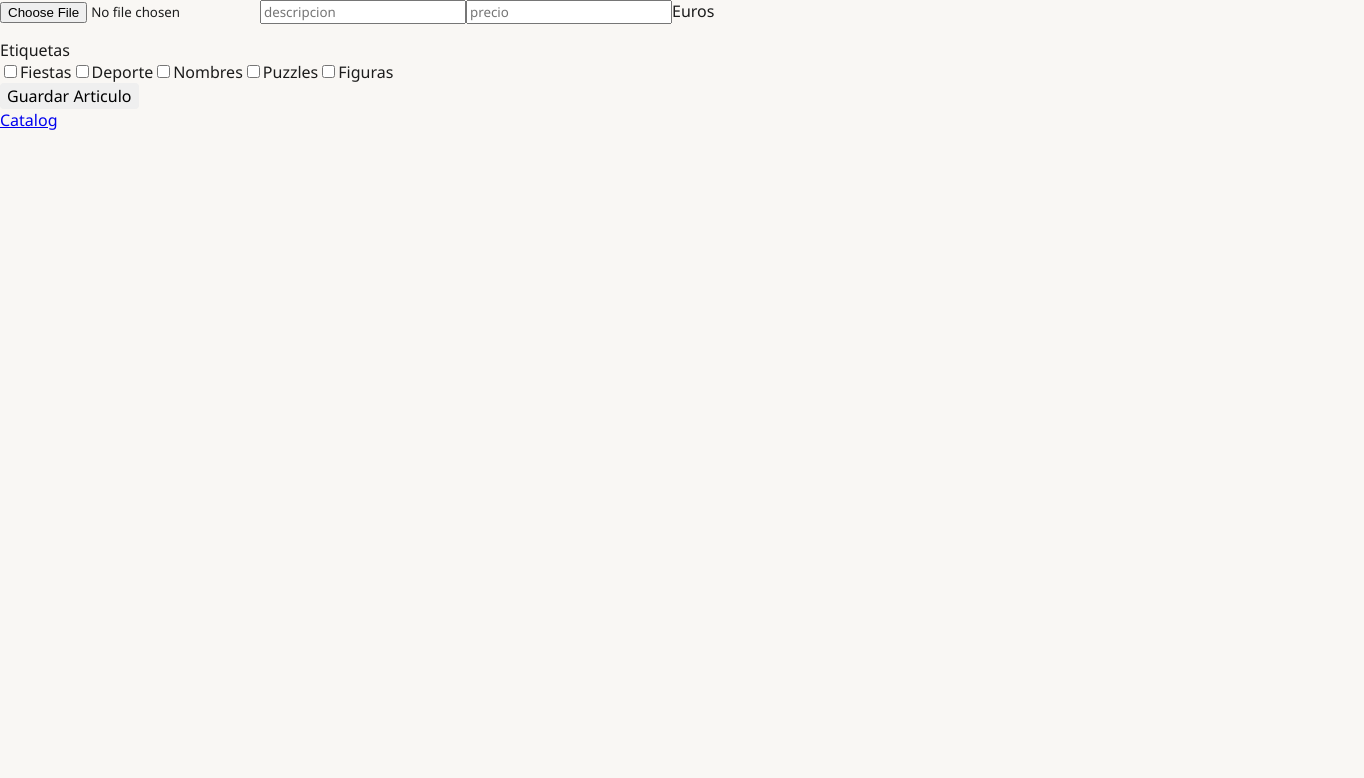
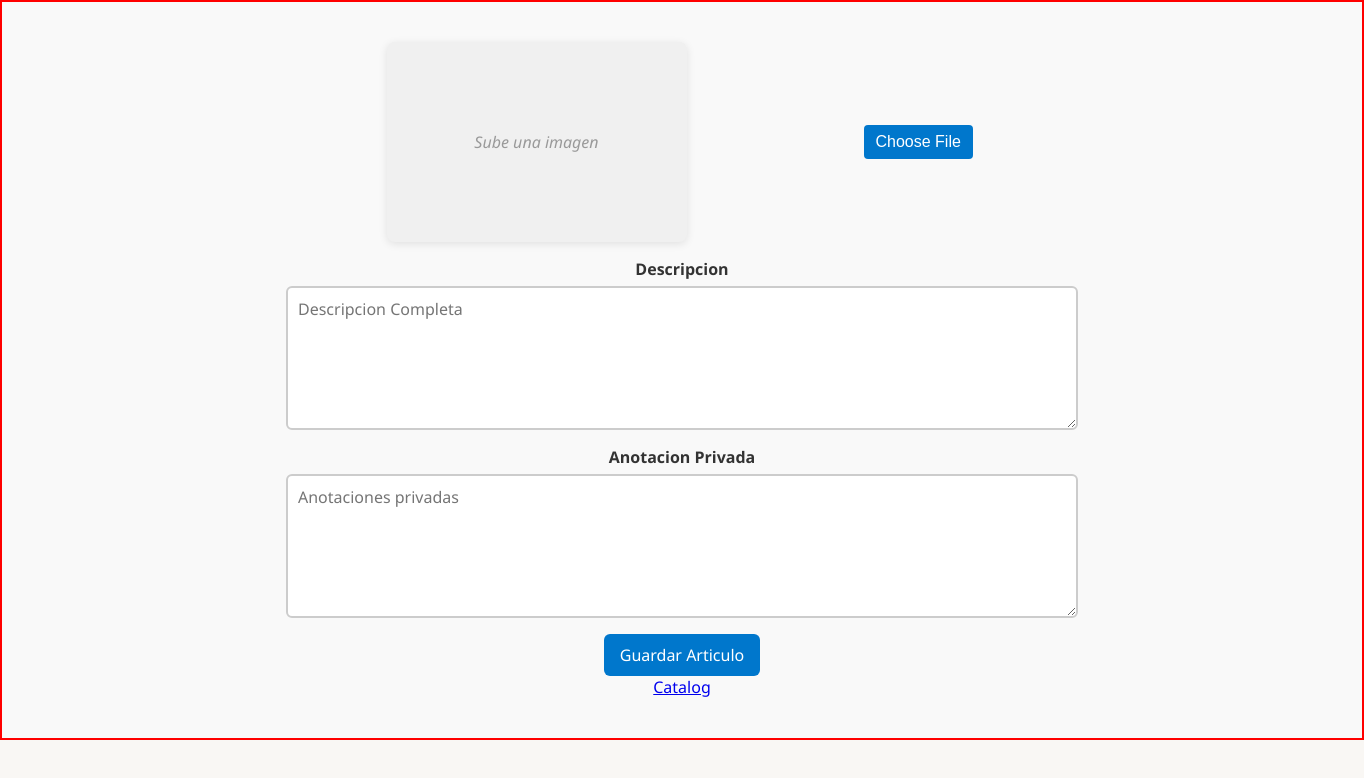
Before and after one commit to monica-tech75/catalogo-jose, a React (Vite) app: page /createArticle in a window 1280 px wide. Shown: the top 778 px of the page, 1364 px wide, since content can reach past the window. Built offline with nearby package versions, Linux system fonts and the light colour scheme.

Commit message:
✨ Añadido modal con animación, cierre por clic y tecla ESC en exportación HTML

```diff
--- a/src/App.css
+++ b/src/App.css
@@ -1,4 +1,7 @@
 #root {
+  margin: 0;
+  padding: 0;
+  box-sizing: border-box;
   width: 100vw;
   margin: 0 auto;
 }
--- a/src/componentes/CatalogForm.jsx
+++ b/src/componentes/CatalogForm.jsx
@@ -1,16 +1,17 @@
 import React, { useState, useEffect } from 'react'
-import { Link } from 'react-router-dom';
+import { Link, useNavigate } from 'react-router-dom';
 import { saveArticle } from '../services/dbService';
+import '../styles/catalogForm.css'
 
 
 const CatalogForm = () => {
+
+  const navigate = useNavigate();
   const [description, setDescription] = useState('');
-  const [price, setPrice] = useState('');
-  const [imageBlob, setImageBlob] = useState(null); // en lugar de image
-
+  const [privateDescription, setPrivateDescription] = useState('');
+  const [imageBlob, setImageBlob] = useState(null);
   const [imagePreview, setImagePreview] = useState(null);
   const [successMessage, setSuccessMessage] = useState('');
-  const [ selectedTags, setSelectedTags] = useState([]);
 
 
   const handleImageUpload = (e) => {
@@ -37,40 +38,42 @@ const CatalogForm = () => {
 
   const handleSubmit = async (e) => {
     e.preventDefault();
-    console.log('📝 Guardando artículo:', {
-      description,
-      price,
-      imageBlob,
-      tags: selectedTags,
-    });
+
     const newArticle = {
       description,
-      price,
+      privateDescription,
       imageBlob, // guardamos el Blob
-      tags: selectedTags,
     };
-    await saveArticle(newArticle);
-    setSuccessMessage('✅ Artículo guardado correctamente');
-    setTimeout(() => setSuccessMessage(''), 3000);
+    try {
+      await saveArticle(newArticle);
+      setSuccessMessage('✅ Artículo guardado correctamente');
+
+      setTimeout(() => {
+        setSuccessMessage('');
+        navigate('/modificar')
+      }, 2000);
+    } catch (error) {
+      console.error('Error al guardar', error);
+      setSuccessMessage('❌ Error al guardar el artículo');
+    }
   };
-
-
-  const handleTagChange = (e) => {
-    const { value, checked } = e.target;
-    if (checked) {
-      setSelectedTags([...selectedTags, value]);
-    } else {
-      setSelectedTags(selectedTags.filter(tag => tag !== value))
-    }
-  }
-
-
 
 
   return (
     <>
-    <form onSubmit={handleSubmit}>
+    <form onSubmit={handleSubmit} className='form-articulo'>
+      <section className='select-file'>
 
+
+    <div className="image-preview-container">
+      {imagePreview ? (
+        <img src={imagePreview} alt='Vista previa' />
+      ) : (
+        <div className="image-placeholder">
+          Sube una imagen
+        </div>
+      )}
+    </div>
     <input
   type="file"
   accept="image/*"
@@ -78,47 +81,39 @@ const CatalogForm = () => {
   style={{ marginBottom: '1rem' }}
  />
 
-{imagePreview && (
-  <img
-    src={imagePreview}
-    alt="Vista previa"
-    style={{
-      width: '200px',
-      height: 'auto',
-      borderRadius: '8px',
-      boxShadow: '0 2px 8px rgba(0,0,0,0.2)',
-    }}
-  />
-)}
+      </section>
 
-      <input
-      type='text'
-      placeholder='descripcion'
+
+
+      <label htmlFor='description'>Descripcion</label>
+      <textarea
+      id='description'
+      placeholder='Descripcion Completa'
       value={description}
       onChange={(e) => setDescription(e.target.value)}
-      />
-      <input
-      type='number'
-      placeholder='precio'
-      value={price}
-      onChange={(e) => setPrice(e.target.value)}
-      />
-      <span>Euros</span>
-      <div>
-        <label>Etiquetas</label>
-        <div>
-          <label><input type="checkbox" value="Fiestas" onChange={handleTagChange}/>Fiestas</label>
-          <label><input type="checkbox" value="Deporte" onChange={handleTagChange}/>Deporte</label>
-          <label><input type="checkbox" value="Nombres" onChange={handleTagChange}/>Nombres</label>
-          <label><input type="checkbox" value="Puzzles" onChange={handleTagChange}/>Puzzles</label>
-          <label><input type="checkbox" value="Figuras" onChange={handleTagChange}/>Figuras</label>
-        </div>
-      </div>
+      rows={5}
+      >
+      </textarea>
+      <label htmlFor='privado'>Anotacion Privada</label>
+      <textarea
+      id='privado'
+      placeholder='Anotaciones privadas'
+      value={privateDescription}
+      onChange={(e) => setPrivateDescription(e.target.value)}
+      rows={5}
+      >
+      </textarea>
+
       <button type='submit'>Guardar Articulo</button>
+      {successMessage && <p style={{ color: 'green' }}>{successMessage}</p>}
+
+      <Link to='/modificar'>Catalog</Link>
+
+
     </form>
-    {successMessage && <p style={{ color: 'green' }}>{successMessage}</p>}
 
-    <Link to='/modificar'>Catalog</Link>
+
+
 
     </>
 
--- a/src/componentes/EditArticle.jsx
+++ b/src/componentes/EditArticle.jsx
@@ -10,7 +10,6 @@ const EditArticle = ({ article, onSave }) => {
     const [availableTags, setAvailableTags] = useState([]);
     const [newTag, setNewTag] = useState('');
 
-    const categories = ['Fiestas', 'Deporte', 'Figuras', 'Puzzles'];
 
     const handleTagChange = (e) => {
       const { value, checked } = e.target;
@@ -66,19 +65,7 @@ const EditArticle = ({ article, onSave }) => {
 
 <input value={description} onChange={(e) => setDescription(e.target.value)} />
 <input type="number" value={price} onChange={(e) => setPrice(e.target.value)} />
-<div>
-  {categories.map(cat => (
-    <label key={cat}>
-      <input
-        type="checkbox"
-        value={cat}
-        checked={tags.includes(cat)}
-        onChange={handleTagChange}
-      />
-      {cat}
-    </label>
-  ))}
-</div>
+
 <div>
   <input
   type='text'
--- a/src/componentes/ExportCatalog.jsx
+++ b/src/componentes/ExportCatalog.jsx
@@ -1,16 +1,9 @@
-import { useEffect } from "react";
-import { exportCatalog, getArticlesByCatalog } from "../services/dbService";
+import { exportCatalog } from "../services/dbService";
 import { useLocation } from 'react-router-dom';
-
-
-
 
 const ExportCatalog = () => {
     const location = useLocation();
-
     const catalog = location.state?.catalog;
-
-    /* const [catalog, setCatalog] = useState(null); */
 
     const handleExport = async () => {
         try {
@@ -28,15 +21,160 @@ const ExportCatalog = () => {
             alert('Hubo un problema al exportar el catálogo');
         }
     }
-  /*   useEffect(() => {
-        const fetchCatalog = async () => {
-            const articles = await getArticlesByCatalog(Number(id));
-            setCatalog({ id, name: `Catalogo ${id}`, articles })
-        };
-        fetchCatalog()
-    }, [id]); */
 
     if (!catalog) return <p>Cargando catalogo</p>;
+
+    const blobToBase64 = (blob) => {
+        return new Promise((resolve, reject) => {
+          const reader = new FileReader();
+          reader.onloadend = () => resolve(reader.result);
+          reader.onerror = reject;
+          reader.readAsDataURL(blob);
+        });
+      };
+
+    const generarHTMLCatalogo = async () => {
+        let html = `
+          <!DOCTYPE html>
+          <html lang="es">
+          <head>
+            <meta charset="UTF-8">
+            <title>Catálogo - ${catalog.name}</title>
+          <style>
+  body {
+    font-family: sans-serif;
+    padding: 20px;
+    background: #f9f9f9;
+  }
+
+  h1 {
+    text-align: center;
+    margin-bottom: 40px;
+  }
+
+  .grid {
+    display: flex;
+    flex-wrap: wrap;
+    gap: 20px;
+    justify-content: center;
+  }
+
+  .item {
+    background: white;
+    border: 1px solid #ddd;
+    border-radius: 8px;
+    padding: 15px;
+    width: calc(33.333% - 40px); /* 3 por fila */
+    box-sizing: border-box;
+    transition: transform 0.2s;
+  }
+
+  .item:hover {
+    transform: scale(1.02);
+  }
+
+  .item img {
+    max-width: 100%;
+    height: auto;
+    cursor: pointer;
+    border-radius: 4px;
+  }
+
+  /* Modal para agrandar imagen */
+.modal {
+  display: none;
+  position: fixed;
+  z-index: 999;
+  left: 0; top: 0;
+  width: 100%; height: 100%;
+  background-color: rgba(0,0,0,0.95);
+  justify-content: center;
+  align-items: center;
+}
+
+.modal-content {
+  position: relative;
+}
+
+.modal img {
+  max-width: 70vw;
+  max-height: 70vh;
+  border-radius: 8px;
+  box-shadow: 0 0 30px rgba(255,255,255,0.2);
+   opacity: 0;
+  transform: scale(0.95);
+  transition: opacity 0.3s ease, transform 0.3s ease;
+}
+
+.modal:target {
+  display: flex;
+}
+  .modal:target img {
+  opacity: 1;
+  transform: scale(1);
+}
+</style>
+          </head>
+          <body>
+            <h1>Catálogo para ${catalog.name}</h1>
+            <div class="grid">
+        `;
+        for (const article of catalog.articles) {
+            const base64Image = await blobToBase64(article.imageBlob);
+            html += `
+                <div class="item">
+                    <p><strong>Artículo ${article.id}:</strong> ${article.description}</p>
+                    <a href="#img${article.id}">
+                    <img src="${base64Image}" alt="Imagen del artículo ${article.id}" />
+                </a>
+            </div>
+            `;
+          }
+
+          html += `</div>`
+          // Generar los modales dinámicos
+        for (const article of catalog.articles) {
+            const base64Image = await blobToBase64(article.imageBlob);
+            html += `
+                <div id="img${article.id}" class="modal">
+                    <a href="#"><img src="${base64Image}" alt="Imagen ampliada del artículo ${article.id}" /></a>
+        </div>
+    `;
+  }
+
+        html += `
+        <script>
+         // Cierra el modal al hacer clic fuera de la imagen
+  function closeModal(event) {
+    const modalContent = event.target.closest('.modal-content');
+    if (!modalContent || !modalContent.contains(event.target)) {
+      window.location.hash = '';
+    }
+  }
+
+  // Cierra el modal al pulsar la tecla ESC
+  document.addEventListener('keydown', function(e) {
+    if (e.key === 'Escape') {
+      window.location.hash = '';
+    }
+  });
+</script>
+
+          </body>
+          </html>`;
+          return html;
+        };
+
+     const handleExportHTML = async () => {
+        const htmlContent = await generarHTMLCatalogo();
+        const blob = new Blob([htmlContent], { type: 'text/html' });
+        const url = URL.createObjectURL(blob);
+        const link = document.createElement('a');
+        link.href = url;
+        link.download = `${catalog.name.replace(/\s+/g, '_')}_catalogo.html`;
+        link.click();
+        URL.revokeObjectURL(url)
+    }
 
 
   return (
@@ -58,6 +196,8 @@ const ExportCatalog = () => {
         <div>
     <button onClick={handleExport}>📤 Exportar Catalogo</button>
     <button onClick={() => window.print()}>🖨️ Imprimir catálogo</button>
+    <button onClick={handleExportHTML}>📄 Descargar como HTML</button>
+
 
 
     </div>
--- a/src/index.css
+++ b/src/index.css
@@ -7,6 +7,7 @@
   --color-dorado-suave: #C9A86A;
   --color-madera-oscuro: rgba(150, 82, 19, 0.956);
 }
+
 
 body {
   margin: 0;
@@ -19,7 +20,8 @@ body {
 
 li,
 input,
-button {
+button,
+textarea {
   font-family: inherit;
 }
 
@@ -27,16 +29,3 @@ h1 {
   font-size: 3.2em;
   line-height: 1.1;
 }
-
-button {
-  border-radius: 4px;
-  border: 1px solid transparent;
-  font-size: 1em;
-  font-weight: 500;
-  cursor: pointer;
-  transition: background-color 0.3s ease;
-}
-
-button:hover {
-  border: 2px solid var(--color-verde-olivo);
-}
--- /dev/null
+++ b/src/styles/catalogForm.css
@@ -0,0 +1,129 @@
+.form-articulo {
+    width: 100%;
+    height: 100%;
+    padding: 40px;
+    border: 2px solid red;
+    display: flex;
+    flex-direction: column;
+    align-items: center;
+    justify-content: center;
+    background-color: #f9f9f9;
+}
+
+form .select-file {
+    width: 60%;
+    display: flex;
+    flex-wrap: wrap;
+    align-items: center;
+    justify-content: space-around;
+}
+
+.form-articulo input[type="file"] {
+    font-size: 0;
+    /* oculta el texto del nombre del archivo */
+}
+
+.form-articulo input[type="file"]::file-selector-button {
+    font-size: 1rem;
+    /* mantiene visible el botón */
+    padding: 8px 12px;
+    border: none;
+    background-color: #0077cc;
+    color: white;
+    border-radius: 4px;
+    cursor: pointer;
+}
+
+form .image-preview-container {
+    width: 100%;
+    max-width: 300px;
+    height: 200px;
+    border-radius: 8px;
+    background-color: #f0f0f0;
+    box-shadow: 0 2px 8px rgba(0, 0, 0, 0.1);
+    display: flex;
+    align-items: center;
+    justify-content: center;
+    margin-bottom: 1rem;
+    overflow: hidden;
+}
+
+form .image-placeholder {
+    color: #999;
+    font-size: 1rem;
+    font-style: italic;
+}
+
+.form-articulo label {
+    display: block;
+    margin-bottom: 6px;
+    font-weight: 600;
+    color: #333;
+}
+
+.form-articulo textarea {
+    width: 60%;
+    min-height: 120px;
+    padding: 10px;
+    font-size: 1rem;
+    border: 2px solid #ccc;
+    border-radius: 6px;
+    resize: vertical;
+    margin-bottom: 1rem;
+    background-color: #fff;
+    transition: border-color 0.3s ease;
+}
+
+.form-articulo textarea:focus {
+    border-color: #0077cc;
+    outline: none;
+}
+
+.form-articulo input[type="file"] {
+    margin-bottom: 1rem;
+}
+
+.form-articulo img {
+    width: 100%;
+    max-width: 300px;
+    height: auto;
+    border-radius: 8px;
+    box-shadow: 0 2px 8px rgba(0, 0, 0, 0.2);
+    margin-bottom: 1rem;
+}
+
+.form-articulo button {
+    background-color: #0077cc;
+    color: white;
+    padding: 10px 16px;
+    border: none;
+    border-radius: 6px;
+    font-size: 1rem;
+    cursor: pointer;
+    transition: background-color 0.3s ease;
+}
+
+.form-articulo button:hover {
+    background-color: #005fa3;
+}
+
+.form-articulo button a {
+    color: white;
+    text-decoration: none;
+}
+
+/* 📱 Responsive */
+@media (max-width: 600px) {
+
+    .form-articulo textarea {
+        min-height: 100px;
+    }
+
+    .form-articulo img {
+        max-width: 100%;
+    }
+
+    .form-articulo .checkbox-group {
+        flex-direction: column;
+    }
+}
```
Also changed, not shown: src/services/generateHTML.js (added, +40 -0 lines).
